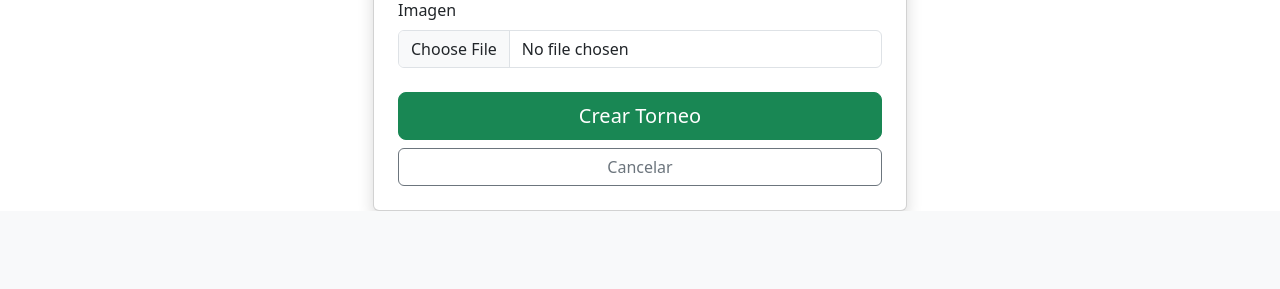
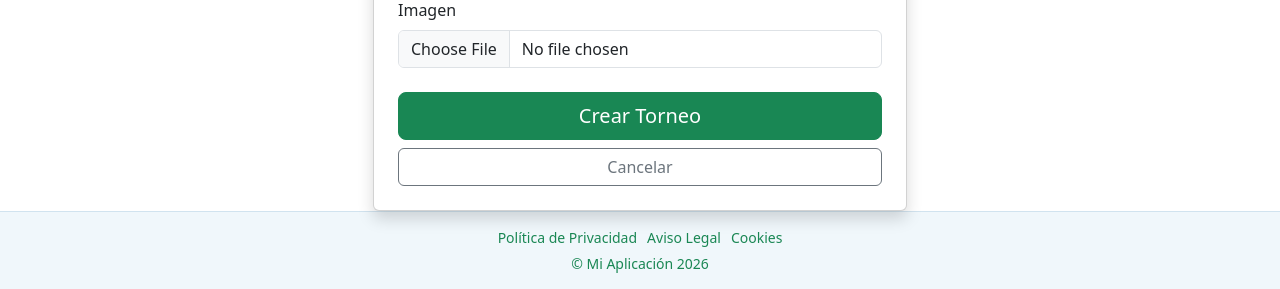
Before and after one commit to Nataly2802/LiquorEventsDjango, a Django app: page /torneos/crear/ in a window 1280 px wide. Shown: the part 750-1039 px from the top of the page. Before the commit the page ends 961 px from the top, so only its background shows below. Run offline with Django 5.2, Linux system fonts and the light colour scheme; the visitor is signed in with stand-in values (Sample User, id 1); some libraries are stand-ins or nearby versions.

Commit message:
Pie de pagina

```diff
--- a/torneos/templates/base/base.html
+++ b/torneos/templates/base/base.html
@@ -4,6 +4,27 @@
     <meta charset="UTF-8">
     <title>LiquorEvents</title>
     <link href="https://cdn.jsdelivr.net/npm/bootstrap@5.3.2/dist/css/bootstrap.min.css" rel="stylesheet">
+    <style>
+    .custom-footer {
+        background-color: #f0f7fb;
+        padding: 15px 0;
+        border-top: 1px solid #d1e3ef;
+    }
+
+    .footer-link {
+        color: #1a8754 !important;
+        text-decoration: none;
+        font-size: 14px;
+        margin: 0 5px;
+    }
+
+    .footer-copy {
+        color: #1a8754 !important;
+        font-size: 14px;
+        margin-top: 5px;
+    }
+</style>
+
 </head>
 
 <body>
@@ -53,5 +74,20 @@
     </div>
 
     <script src="https://cdn.jsdelivr.net"></script>
+<footer class="custom-footer text-center mt-auto">
+    <div class="container">
+        <div class="d-flex justify-content-center flex-wrap">
+            <a href="#" class="footer-link">Política de Privacidad</a>
+            <a href="#" class="footer-link">Aviso Legal</a>
+            <a href="#" class="footer-link">Cookies</a>
+        </div>
+
+        <p class="footer-copy mb-0">
+            &copy; Mi Aplicación {% now "Y" %}
+        </p>
+    </div>
+</footer>
+
+
 </body>
 </html>
```
